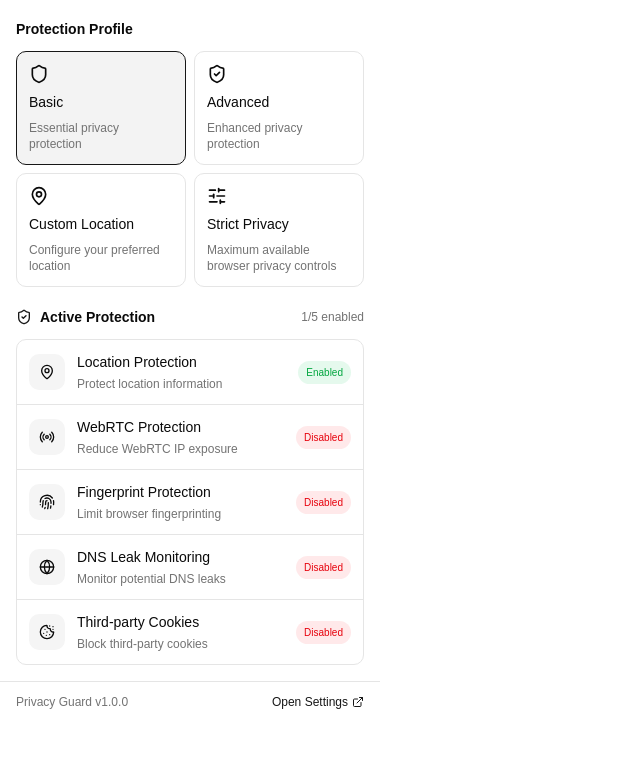
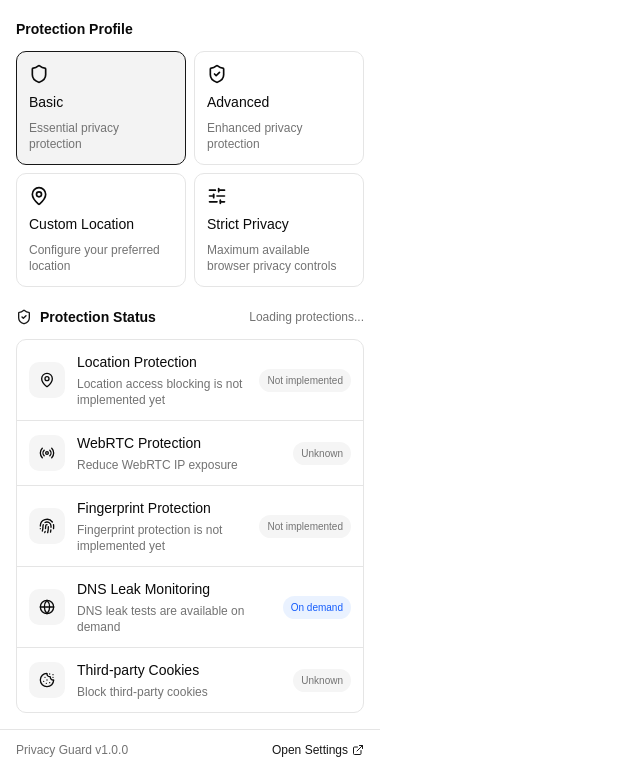
Before and after one commit to mohammadmehdidalvandii/privacy-guard, a React (Vite) app: page / in a window 1280 px wide. Shown: the part 796-1566 px from the top of the page, without its empty margins (0-640 px from the left). Before the commit the page ends 1518 px from the top, so only its background shows below. Built offline with nearby package versions, Linux system fonts and the light colour scheme; no server answers; what i18n-iso-countries would draw is missing.

Commit message:
feat: implement protection profiles and controls

```diff
--- a/src/App.tsx
+++ b/src/App.tsx
@@ -1,5 +1,6 @@
 import { useEffect, useState } from "react";
 import { useMutation, useQuery, useQueryClient } from "@tanstack/react-query";
+
 import PopupLayout from "@/popup/layouts/popup-layout";
 import PopupHeader from "@/popup/components/popup-header";
 import PopupFooter from "@/popup/components/popup-footer";
@@ -11,14 +12,15 @@ import PrivacyChecks from "@/popup/components/privacy-checks";
 import ProfileSelector from "@/popup/components/profile-selector";
 import ProtectionOverview from "@/popup/components/protection-overview";
 import SettingsPage from "@/popup/pages/settings-page";
+
 import { analyzeProvider } from "@/modules/vpn/vpn-analyzer";
 import {
   DEFAULT_PROFILE,
   type ProtectionProfile,
 } from "@/modules/profiles/profile.types";
-import { getProfileConfig } from "@/modules/profiles/profile.service";
 import { getNetworkInfo } from "@/modules/network/network.service";
 import { analyzeWebRTC } from "@/modules/webrtc/webrtc.service";
+
 import {
   DEFAULT_SETTINGS,
   getSettings,
@@ -26,31 +28,39 @@ import {
   saveSettings,
   type AppSettings,
 } from "@/services/storage/settings-storage";
+
 import { getProfile, saveProfile } from "@/services/storage/profile-storage";
 import { getVPNState } from "@/services/storage/vpn-storage";
+
 import { requestVPNStatus } from "@/services/messaging/vpn-messaging";
 import { requestDNSLeakTest } from "@/services/messaging/dns-messaging";
+
 import type {
   ProtectionControls,
   ProtectionControlStatus,
   WebRTCProtectionLevel,
 } from "@/modules/protection/protection.types";
+
 import {
+  applyProtectionProfile,
   requestProtectionStatus,
   updateProtectionControls,
 } from "@/services/messaging/protection-messaging";
 
 function App() {
   const queryClient = useQueryClient();
+
   const [profile, setProfile] = useState<ProtectionProfile>(DEFAULT_PROFILE);
   const [currentPage, setCurrentPage] = useState<"home" | "settings">("home");
   const [settings, setSettings] = useState<AppSettings>(DEFAULT_SETTINGS);
   const [isDataLoaded, setIsDataLoaded] = useState(false);
+
   const [protectionControls, setProtectionControls] =
     useState<ProtectionControlStatus | null>(null);
+
   const [isProtectionLoading, setIsProtectionLoading] = useState(true);
   const [protectionError, setProtectionError] = useState<string | null>(null);
-  const profileConfig = getProfileConfig(profile);
+
   const { data: vpnState } = useQuery({
     queryKey: ["vpn-state"],
     queryFn: getVPNState,
@@ -166,7 +176,7 @@ function App() {
   }, [queryClient]);
 
   const updateSetting = async (
-    key: "notifications" | "locationProtection" | "privacyProtection",
+    key: "notifications",
     checked: boolean,
   ) => {
     const updatedSettings: AppSettings = {
@@ -179,6 +189,7 @@ function App() {
     try {
       await saveSettings(updatedSettings);
     } catch (error) {
+      setSettings(settings);
       console.error("Failed to save settings:", error);
     }
   };
@@ -194,17 +205,55 @@ function App() {
     try {
       await saveSettings(updatedSettings);
     } catch (error) {
+      setSettings(settings);
       console.error("Failed to save expected country:", error);
     }
   };
 
   const updateProfile = async (newProfile: ProtectionProfile) => {
-    setProfile(newProfile);
+    if (newProfile === profile) return;
+
+    const previousControls = protectionControls;
+
+    setIsProtectionLoading(true);
+    setProtectionError(null);
 
     try {
+      const state = await applyProtectionProfile(newProfile);
+
       await saveProfile(newProfile);
+
+      setProfile(newProfile);
+      setProtectionControls(state);
     } catch (error) {
-      console.error("Failed to save profile:", error);
+      try {
+        const restoredState = previousControls
+          ? await updateProtectionControls(previousControls)
+          : await applyProtectionProfile(profile);
+
+        setProtectionControls(restoredState);
+      } catch (rollbackError) {
+        setProtectionControls(null);
+
+        console.error(
+          "Failed to restore previous protection settings:",
+          rollbackError,
+        );
+
+        setProtectionError(
+          "Profile update failed and previous browser settings could not be restored. Please check your protection settings.",
+        );
+
+        return;
+      }
+
+      setProtectionError(
+        error instanceof Error
+          ? error.message
+          : "Failed to apply protection profile.",
+      );
+    } finally {
+      setIsProtectionLoading(false);
     }
   };
 
@@ -245,11 +294,28 @@ function App() {
   };
 
   const handleResetSettings = async () => {
+    setIsProtectionLoading(true);
+    setProtectionError(null);
+
     try {
-      const defaultSettings = await resetStoredSettings();
+      const state = await applyProtectionProfile(DEFAULT_PROFILE);
+
+      const [defaultSettings] = await Promise.all([
+        resetStoredSettings(),
+        saveProfile(DEFAULT_PROFILE),
+      ]);
+
       setSettings(defaultSettings);
+      setProfile(DEFAULT_PROFILE);
+      setProtectionControls(state);
     } catch (error) {
-      console.error("Failed to reset settings:", error);
+      setProtectionError(
+        error instanceof Error
+          ? error.message
+          : "Failed to reset application settings.",
+      );
+    } finally {
+      setIsProtectionLoading(false);
     }
   };
 
@@ -279,8 +345,6 @@ function App() {
         <SettingsPage
           onBack={() => setCurrentPage("home")}
           notifications={settings.notifications}
-          locationProtection={settings.locationProtection}
-          privacyProtection={settings.privacyProtection}
           isCustomLocation={profile === "custom-location"}
           expectedCountryCode={settings.expectedCountryCode}
           protectionControls={protectionControls}
@@ -288,12 +352,6 @@ function App() {
           protectionError={protectionError}
           onNotificationsChange={(checked) =>
             void updateSetting("notifications", checked)
-          }
-          onLocationProtectionChange={(checked) =>
-            void updateSetting("locationProtection", checked)
-          }
-          onPrivacyProtectionChange={(checked) =>
-            void updateSetting("privacyProtection", checked)
           }
           onExpectedCountryChange={(countryCode) =>
             void updateExpectedCountry(countryCode)
@@ -339,7 +397,7 @@ function App() {
               onChange={(newProfile) => void updateProfile(newProfile)}
             />
 
-            <ProtectionOverview config={profileConfig} />
+            <ProtectionOverview controls={protectionControls} />
           </div>
 
           <PopupFooter onSettingsClick={() => setCurrentPage("settings")} />
--- a/src/background/service-worker.ts
+++ b/src/background/service-worker.ts
@@ -7,18 +7,27 @@ import {
 } from '@/modules/protection/protection.service'
 
 import { protectionControlsSchema } from '@/modules/protection/protection.schema'
+import { getProfileProtectionControls } from '@/modules/profiles/profile.service'
+import { z } from 'zod'
 
 const VPN_MONITOR_ALARM = 'privacy-guard-vpn-monitor'
 
 const CHECK_VPN_STATUS = 'CHECK_VPN_STATUS'
 const GET_PROTECTION_STATUS = 'GET_PROTECTION_STATUS'
 const UPDATE_PROTECTION_CONTROLS = 'UPDATE_PROTECTION_CONTROLS'
+const APPLY_PROTECTION_PROFILE = 'APPLY_PROTECTION_PROFILE'
 const RUN_DNS_LEAK_TEST = 'RUN_DNS_LEAK_TEST'
+
+const profileSchema = z.enum([
+  'basic',
+  'advanced',
+  'custom-location',
+  'strict',
+])
 
 async function runVPNMonitor() {
   try {
     const state = await checkVPNStatus()
-
     console.log('VPN monitoring updated:', state)
   } catch (error) {
     console.error('VPN monitoring failed:', error)
@@ -52,10 +61,7 @@ chrome.runtime.onMessage.addListener((message, _sender, sendResponse) => {
   if (message?.type === CHECK_VPN_STATUS) {
     checkVPNStatus()
       .then((state) => {
-        sendResponse({
-          success: true,
-          data: state,
-        })
+        sendResponse({ success: true, data: state })
       })
       .catch((error: unknown) => {
         sendResponse({
@@ -73,10 +79,7 @@ chrome.runtime.onMessage.addListener((message, _sender, sendResponse) => {
   if (message?.type === RUN_DNS_LEAK_TEST) {
     runDNSLeakTest()
       .then((result) => {
-        sendResponse({
-          success: true,
-          data: result,
-        })
+        sendResponse({ success: true, data: result })
       })
       .catch((error: unknown) => {
         sendResponse({
@@ -93,7 +96,8 @@ chrome.runtime.onMessage.addListener((message, _sender, sendResponse) => {
 
   if (
     message?.type === GET_PROTECTION_STATUS ||
-    message?.type === UPDATE_PROTECTION_CONTROLS
+    message?.type === UPDATE_PROTECTION_CONTROLS ||
+    message?.type === APPLY_PROTECTION_PROFILE
   ) {
     const handleProtectionMessage = async () => {
       try {
@@ -107,6 +111,17 @@ chrome.runtime.onMessage.addListener((message, _sender, sendResponse) => {
           }
 
           await applyProtectionControls(result.data)
+        }
+
+        if (message.type === APPLY_PROTECTION_PROFILE) {
+          const result = profileSchema.safeParse(message.profile)
+
+          if (!result.success) {
+            throw new Error('Invalid protection profile.')
+          }
+
+          const controls = getProfileProtectionControls(result.data)
+          await applyProtectionControls(controls)
         }
 
         const state = await getProtectionControls()
@@ -127,7 +142,6 @@ chrome.runtime.onMessage.addListener((message, _sender, sendResponse) => {
     }
 
     void handleProtectionMessage()
-
     return true
   }
 })
--- a/src/modules/profiles/profile.service.ts
+++ b/src/modules/profiles/profile.service.ts
@@ -5,8 +5,35 @@ import {
   type ProtectionProfileConfig,
 } from './profile.types'
 
+import type { ProtectionControls } from '@/modules/protection/protection.types'
+
 export function getProfileConfig(
   profile: ProtectionProfile = DEFAULT_PROFILE,
 ): ProtectionProfileConfig {
   return PROFILE_CONFIGS[profile]
 }
+
+export function getProfileProtectionControls(
+  profile: ProtectionProfile,
+): ProtectionControls {
+  switch (profile) {
+    case 'basic':
+      return {
+        webRTCProtection: 'default',
+        blockThirdPartyCookies: false,
+      }
+
+    case 'advanced':
+    case 'custom-location':
+      return {
+        webRTCProtection: 'public-only',
+        blockThirdPartyCookies: true,
+      }
+
+    case 'strict':
+      return {
+        webRTCProtection: 'disable-non-proxied-udp',
+        blockThirdPartyCookies: true,
+      }
+  }
+}
--- a/src/popup/components/protection-overview.tsx
+++ b/src/popup/components/protection-overview.tsx
@@ -7,65 +7,103 @@ import {
   ShieldCheck,
 } from "lucide-react";
 
-import type { ProtectionProfileConfig } from "@/modules/profiles/profile.types";
+import type { ProtectionControlStatus } from "@/modules/protection/protection.types";
 
 interface ProtectionOverviewProps {
-  config: ProtectionProfileConfig;
+  controls: ProtectionControlStatus | null;
 }
+
+function ProtectionOverview({ controls }: ProtectionOverviewProps) {
+  const webRTCStatus = controls
+    ? controls.webRTCProtection === "default"
+      ? "Default"
+      : controls.webRTCProtection === "public-only"
+        ? "Protected"
+        : "Enhanced"
+    : "Unknown";
+
+  const cookieStatus = controls
+    ? controls.blockThirdPartyCookies
+      ? "Blocked"
+      : "Allowed"
+    : "Unknown";
+
+  const activeCount = controls
+    ? Number(controls.webRTCProtection !== "default") +
+      Number(controls.blockThirdPartyCookies)
+    : null;
 
   const protectionItems = [
     {
-    key: "locationProtection",
+      key: "location",
       label: "Location Protection",
-    description: "Protect location information",
+      description: "Location access blocking is not implemented yet",
+      status: "Not implemented",
+      statusClass: "bg-muted text-muted-foreground",
       icon: MapPin,
     },
     {
-    key: "webrtcProtection",
+      key: "webrtc",
       label: "WebRTC Protection",
       description: "Reduce WebRTC IP exposure",
+      status: webRTCStatus,
+      statusClass:
+        webRTCStatus === "Default"
+          ? "bg-yellow-500/10 text-yellow-600 dark:text-yellow-400"
+          : webRTCStatus === "Unknown"
+            ? "bg-muted text-muted-foreground"
+            : "bg-green-500/10 text-green-600 dark:text-green-400",
       icon: Radio,
     },
     {
-    key: "fingerprintProtection",
+      key: "fingerprint",
       label: "Fingerprint Protection",
-    description: "Limit browser fingerprinting",
+      description: "Fingerprint protection is not implemented yet",
+      status: "Not implemented",
+      statusClass: "bg-muted text-muted-foreground",
       icon: Fingerprint,
     },
     {
-    key: "dnsLeakMonitoring",
+      key: "dns",
       label: "DNS Leak Monitoring",
-    description: "Monitor potential DNS leaks",
+      description: "DNS leak tests are available on demand",
+      status: "On demand",
+      statusClass: "bg-blue-500/10 text-blue-600 dark:text-blue-400",
       icon: Globe,
     },
     {
-    key: "blockThirdPartyCookies",
+      key: "cookies",
       label: "Third-party Cookies",
       description: "Block third-party cookies",
+      status: cookieStatus,
+      statusClass:
+        cookieStatus === "Blocked"
+          ? "bg-green-500/10 text-green-600 dark:text-green-400"
+          : cookieStatus === "Allowed"
+            ? "bg-yellow-500/10 text-yellow-600 dark:text-yellow-400"
+            : "bg-muted text-muted-foreground",
       icon: Cookie,
     },
-] as const;
-
-function ProtectionOverview({ config }: ProtectionOverviewProps) {
-  const activeCount = Object.values(config).filter(Boolean).length;
+  ];
 
   return (
     <section className="space-y-3">
       <div className="flex items-center justify-between">
         <div className="flex items-center gap-2">
           <ShieldCheck className="size-4 text-primary" />
-          <h2 className="text-sm font-semibold">Active Protection</h2>
+          <h2 className="text-sm font-semibold">Protection Status</h2>
         </div>
 
         <span className="text-xs text-muted-foreground">
-          {activeCount}/{protectionItems.length} enabled
+          {activeCount === null
+            ? "Loading protections..."
+            : `${activeCount}/2 available protections active`}
         </span>
       </div>
 
       <div className="overflow-hidden rounded-lg border">
         {protectionItems.map((item, index) => {
           const Icon = item.icon;
-          const isActive = config[item.key];
 
           return (
             <div
@@ -81,7 +119,6 @@ function ProtectionOverview({ config }: ProtectionOverviewProps) {
 
                 <div className="min-w-0 space-y-1">
                   <p className="text-sm font-medium">{item.label}</p>
-
                   <p className="text-xs text-muted-foreground">
                     {item.description}
                   </p>
@@ -89,13 +126,9 @@ function ProtectionOverview({ config }: ProtectionOverviewProps) {
               </div>
 
               <span
-                className={`shrink-0 rounded-full px-2 py-1 text-[10px] font-medium ${
-                  isActive
-                    ? "bg-green-500/10 text-green-600 dark:text-green-400"
-                    : "bg-red-500/10 text-red-600 dark:text-red-400"
-                }`}
+                className={`shrink-0 rounded-full px-2 py-1 text-[10px] font-medium ${item.statusClass}`}
               >
-                {isActive ? "Enabled" : "Disabled"}
+                {item.status}
               </span>
             </div>
           );
```
Also changed, not shown: src/popup/pages/settings-page.tsx (+0 -22 lines), src/services/messaging/protection-messaging.ts (+19 -0 lines). Lines whose indentation alone changed are shown as unchanged.
